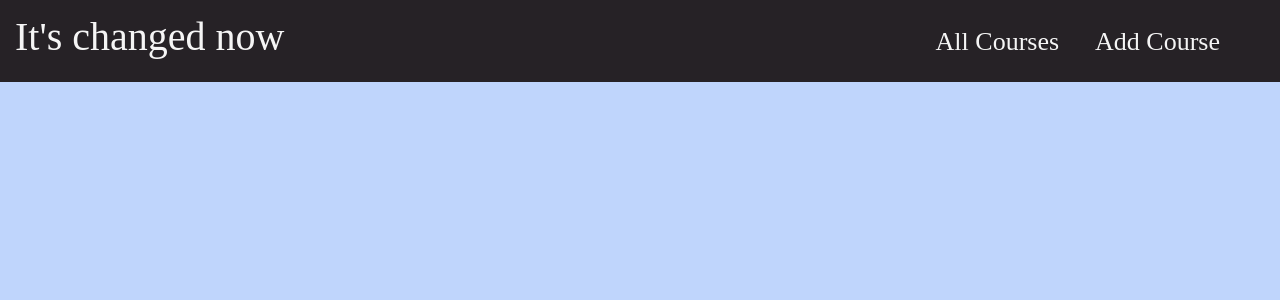
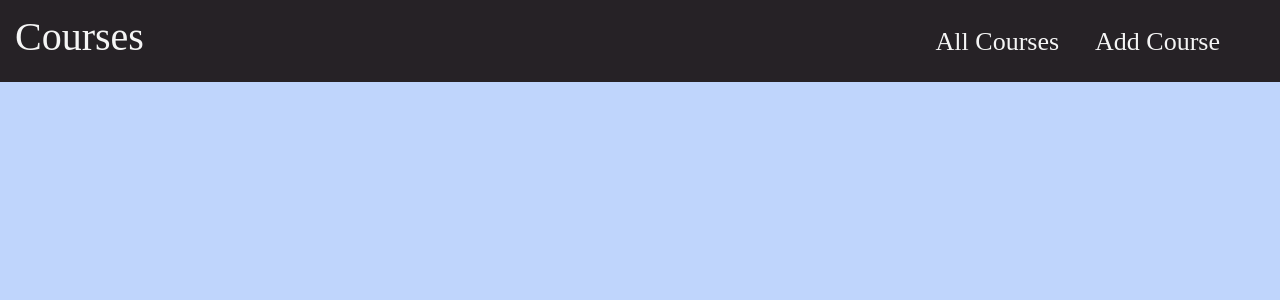
Before and after one commit to megh2k/manage-courses, a React (Create React App) app: page / in a window 1280 px wide. Shown: the top 300 px of the page. Built offline with nearby package versions, Linux system fonts and the light colour scheme.

Commit message:
working now

```diff
--- a/src/components/Navbar.js
+++ b/src/components/Navbar.js
@@ -5,7 +5,7 @@ export default function Navbar() {
   return (
     <nav className="navbar navbar-expand-lg navbar-light">
       <Link to="/manage-courses" className="navbar-brand brand1">
-        <h1>It's changed now</h1>
+        <h1>Courses</h1>
       </Link>
       <Link to="/manage-courses/all" className="navbar-brand brand2">
         All Courses
```
